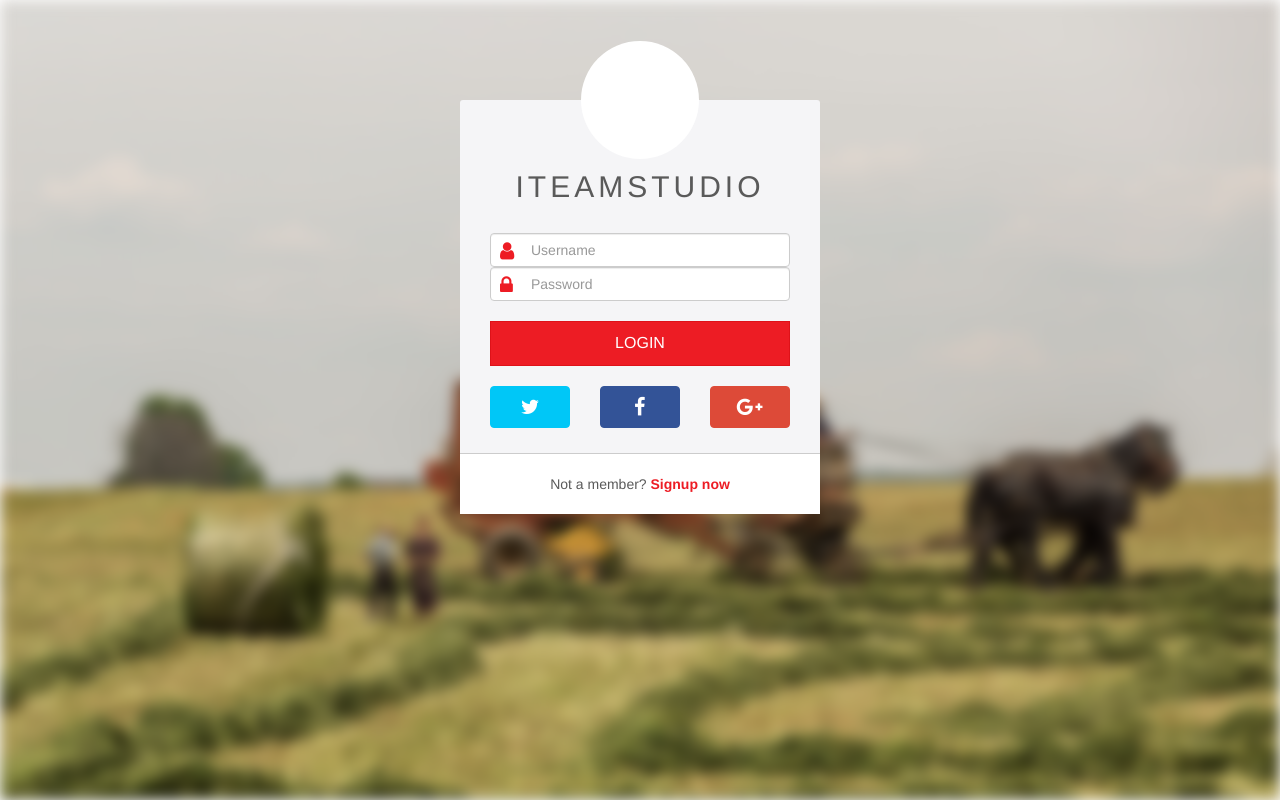
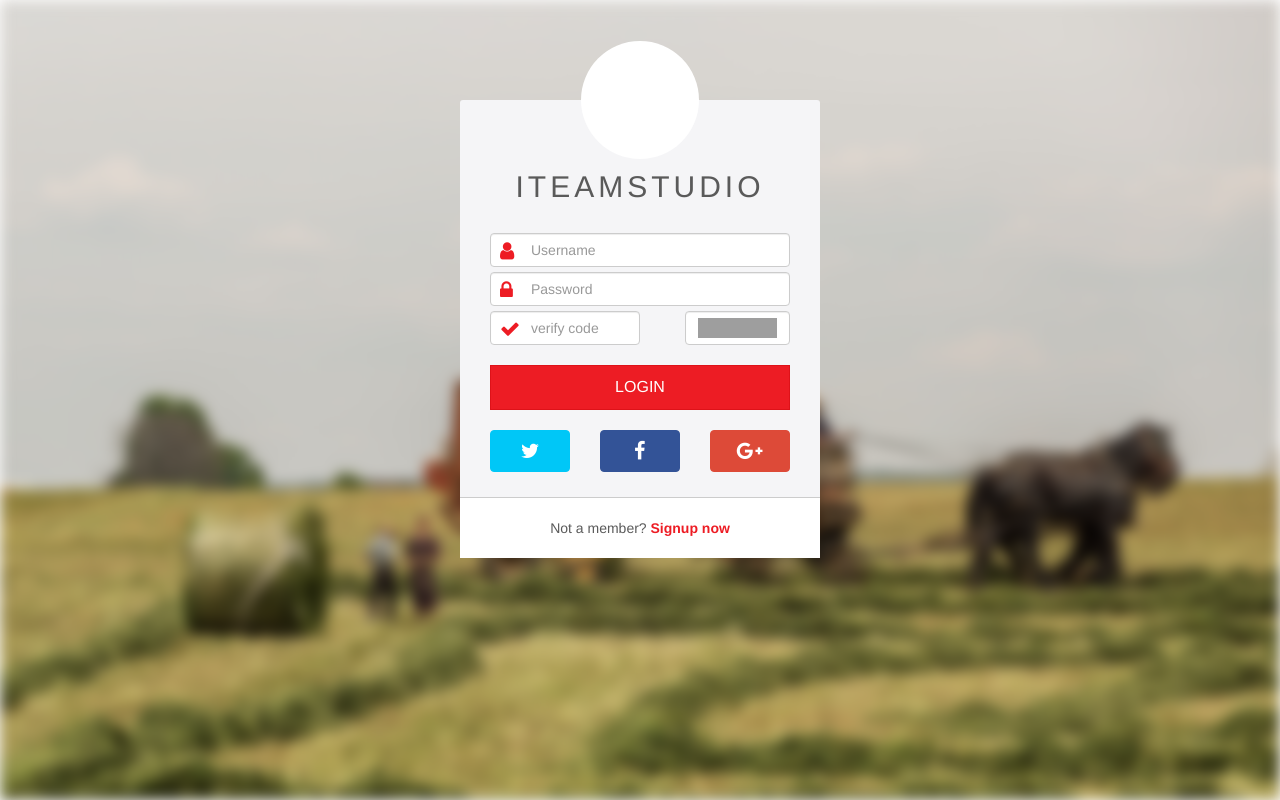
Before and after one commit to sunnry/iteamstudio, a Django app: page /signin/ in a window 1280 px wide. Run offline with Django 3.2, Linux system fonts and the light colour scheme; some libraries are stand-ins or nearby versions; grey boxes are pictures that could not be loaded.

Commit message:
use Pillow module create verify image and add it in signin page,when you click verify image it will change to another image, but server side need to add code to handle verify code compare, this will be solve in next commit

```diff
--- a/iteamstudio/urls.py
+++ b/iteamstudio/urls.py
@@ -22,6 +22,7 @@ urlpatterns = [
     url(r'^signin/',include('signin.urls',namespace="signin")),
     url(r'^accounts/signup/$','register.views.c_signup',name = 'customerSignup'),
     url(r'^accounts/login/$','signin.views.c_signin',name = 'customerSignin'),
+    url(r'^accounts/captcha/$','signin.views.captcha',name = 'captcha'),
     url(r'^accounts/',include('allauth.urls')),
     url(r'^accounts/profile/$',include('profiling.urls',namespace='profiling')),
     url(r'^admin/', include(admin.site.urls)),
--- a/signin/views.py
+++ b/signin/views.py
@@ -3,7 +3,27 @@ from django.http import HttpResponse
 from django.template import loader
 from allauth.account.views import LoginView
 
+from PIL import Image,ImageDraw,ImageFont
+import cStringIO,random,string,os
+from iteamstudio.settings import BASE_DIR
 # Create your views here.
+
+
+def captcha(request):
+    image = Image.new('RGB',(120,34),color=(255,255,255))
+    draw = ImageDraw.Draw(image)
+    font_file = os.path.join(BASE_DIR,'static/assets/fonts/vinking_n.ttf')
+    font = ImageFont.truetype(font_file,28)
+    random_str = ''.join(random.sample(string.letters + string.digits,4))
+    draw.text((4,4),random_str,fill=(0,0,0),font=font)
+    del draw
+    #store random string to session for later compare
+    request.session['captha'] = random_str.lower()
+    buf = cStringIO.StringIO()
+    image.save(buf,'jpeg')
+    return HttpResponse(buf.getvalue(),'image/jpeg')
+
+
 
 def signin(request):
         template = loader.get_template('signin/signin.html')
--- a/static/assets/local.js
+++ b/static/assets/local.js
@@ -26,6 +26,18 @@ $('.dd').on({
 	}
 });
 
+/*I add a random digital behand src new request, this will let server side
+ * treat it as a whole new request and will perform new response, also you
+ * can add expire time in you response header like following:
+ * "Content-Type: image/jpeg"
+ * "Cache-Control: no-cache, must-revalidate"
+ * "Expires: Sat, 26 Jul 1997 05:00:00 GMT"*/
+$('.signinImgVerify').on({
+	click:function(event){
+	var url = "/accounts/captcha/"
+		$(this).attr("src",url + '?rand=' + Math.random())
+	}
+});
 
 var local = {
 		checkScrollForTransparentNavbar:function(){
--- a/static/register/register.css
+++ b/static/register/register.css
@@ -81,6 +81,7 @@
 
 #auth-form-wrapper .with-icons .with-icon{
  position: relative;
+ margin-bottom:5px;
 }
 
 #auth-form-wrapper .with-icons .with-icon input{
@@ -156,3 +157,19 @@
  background-color:#dd4a38;
  border-color:#dd4a38;
 }
+
+.imageVerifyBlock{
+  height:34px;
+}
+
+.with-icon .imageVerifyField{
+  width:50%;
+  height:34px;
+  float:left;
+}
+
+.with-icon .imageVerifyImg{
+ width:35%;
+ height:34px;
+ float:right;
+}
--- a/templates/signin/signin_form.html
+++ b/templates/signin/signin_form.html
@@ -52,6 +52,20 @@
                     </div>
                </div>
             </div>
+	    <div class="with-icon imageVerifyBlock" >
+               <div class="icon fa fa-check">
+               </div>
+               <div class="control-group string required imageVerify">
+                  <div class="controls">
+		     <div class="imageVerifyField">
+                        <input class="string required middle form-control"  placeholder="verify code" type="text" name="imageVerify">
+		     </div>
+		     <div class="imageVerifyImg">
+			<img class="form-control signinImgVerify"  src="/accounts/captcha/">
+		     </div>
+                  </div>
+               </div>
+	    </div>
           </div>
           <div class="form-actions">
               <input type="submit" name="commit" value="Login" class="btn btn btn-primary btn-block">
```
Also changed, not shown: static/assets/fonts/vinking_n.ttf (added).
